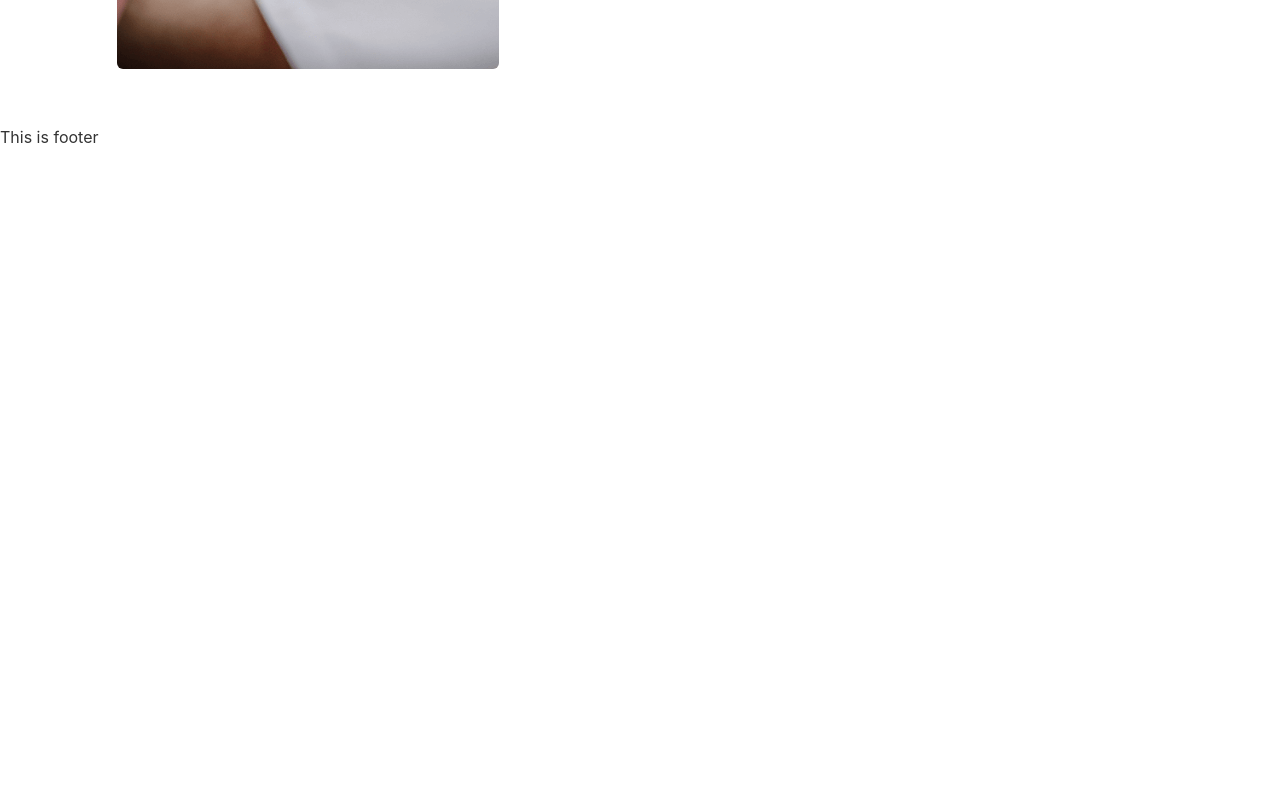
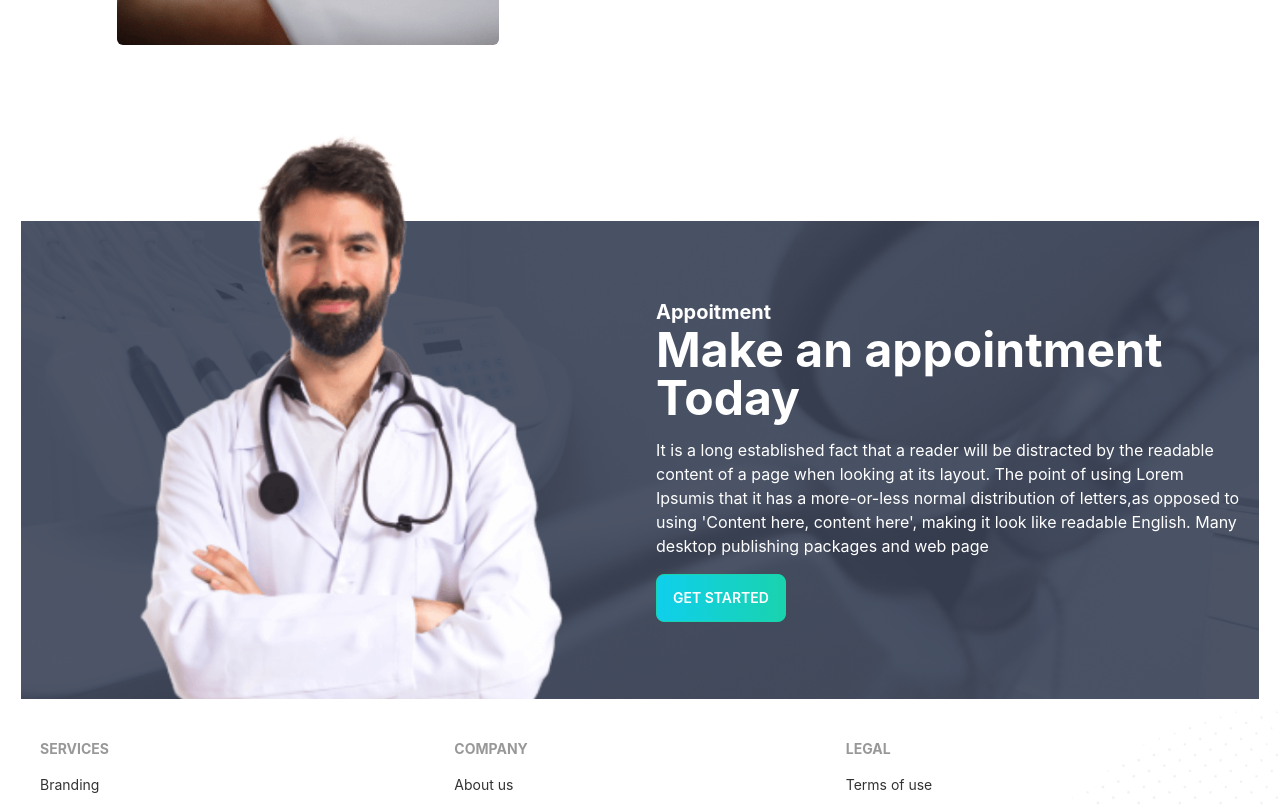
Before and after one commit to Sujoy-Kumar-Das/doctors-portal-client, a React (Create React App) app: page / in a window 1280 px wide. Shown: the part 1980-2785 px from the top of the page. Before the commit the page ends 2129 px from the top, so only its background shows below. Built offline with nearby package versions, Linux system fonts and the light colour scheme; the HTML template or start-up script is replaced by a standard one.

Commit message:
footer and appoitment section added

```diff
--- /dev/null
+++ b/src/components/buttons/PrimaryButton.js
@@ -0,0 +1,11 @@
+import React from "react";
+
+const PrimaryButton = ({children}) => {
+  return (
+    <button className="btn btn-secondary text-white bg-gradient-to-r from-primary to-secondary">
+      {children}
+    </button>
+  );
+};
+
+export default PrimaryButton;
--- a/src/pages/Home/Home/Home.js
+++ b/src/pages/Home/Home/Home.js
@@ -3,6 +3,7 @@ import Banner from "../banner/Banner";
 import UseTitle from "../../../hookes/UseTitle";
 import InfoCards from "../InfoCards/InfoCards";
 import Services from "../service/Services";
+import Appointment from "../appoitment/Appointment";
 
 
 
@@ -13,6 +14,7 @@ const Home = () => {
       <Banner></Banner>
       <InfoCards></InfoCards>
       <Services></Services>
+      <Appointment></Appointment>
     </div>
   );
 };
--- a/src/pages/Home/InfoCards/InfoCard.js
+++ b/src/pages/Home/InfoCards/InfoCard.js
@@ -3,7 +3,7 @@ import React from "react";
 const InfoCard = ({card}) => {
     const {title,description,image,bgClass} = card;
   return (
-    <div className={`card card-side shadow-xl ${bgClass} p-6 text-white`}>
+    <div className={`card lg:card-side shadow-xl ${bgClass} py-6 lg:p-6 text-white`}>
       <figure>
         <img
           src={image}
--- /dev/null
+++ b/src/pages/Home/appoitment/Appointment.js
@@ -0,0 +1,43 @@
+import React from "react";
+import doctor from "../../../assets/images/doctor-small.png";
+import appointmentBG from "../../../assets/images/appointment.png";
+import PrimaryButton from "../../../components/buttons/PrimaryButton";
+const Appointment = () => {
+  return (
+    <div className=" mt-40">
+      <div
+        className="hero  "
+        style={{
+          backgroundImage: `url(${appointmentBG})`,
+          backgroundSize: "cover",
+          backgroundPosition: "center",
+        }}
+      >
+        <div className="hero-content py-0 flex-row">
+          <img
+            src={doctor}
+            className="hidden lg:block w-1/2 rounded-lg -mt-24 "
+            alt=""
+          />
+          <div>
+            <h1 className="text-xl font-bold text-white">Appoitment</h1>
+            <h1 className="text-5xl font-bold text-white">
+              Make an appointment Today
+            </h1>
+            <p className=" py-4 text-white">
+              It is a long established fact that a reader will be distracted by
+              the readable content of a page when looking at its layout. The
+              point of using Lorem Ipsumis that it has a more-or-less normal
+              distribution of letters,as opposed to using 'Content here, content
+              here', making it look like readable English. Many desktop
+              publishing packages and web page
+            </p>
+            <PrimaryButton>Get Started</PrimaryButton>
+          </div>
+        </div>
+      </div>
+    </div>
+  );
+};
+
+export default Appointment;
--- a/src/pages/Home/banner/Banner.js
+++ b/src/pages/Home/banner/Banner.js
@@ -1,5 +1,6 @@
 import React from "react";
 import chairImg from "../../../assets/images/chair.png";
+import PrimaryButton from "../../../components/buttons/PrimaryButton";
 const Banner = () => {
   return (
     <div
@@ -23,9 +24,7 @@ const Banner = () => {
               industry. Lorem Ipsum has been the industry's standard dummy text
               ever since the
             </p>
-            <button className="btn btn-secondary text-white bg-gradient-to-r from-primary to-secondary">
-              Get Started
-            </button>
+            <PrimaryButton>Get Start</PrimaryButton>
           </div>
         </div>
       </div>
--- a/src/pages/Home/service/ServiceBanner.js
+++ b/src/pages/Home/service/ServiceBanner.js
@@ -1,5 +1,6 @@
 import React from "react";
 import serviceBannerImg from "../../../assets/images/treatment.png";
+import PrimaryButton from "../../../components/buttons/PrimaryButton";
 const ServiceBanner = () => {
   return (
     <div className="hero mt-28 ">
@@ -14,7 +15,7 @@ const ServiceBanner = () => {
           <p className="py-6">
           It is a long established fact that a reader will be distracted by the readable content of a page when looking at its layout. The point of using Lorem Ipsumis that it has a more-or-less normal distribution of letters,as opposed to using 'Content here, content here', making it look like readable English. Many desktop publishing packages and web page
           </p>
-          <button className="btn btn-primary">Get Started</button>
+          <PrimaryButton>Get Started</PrimaryButton>
         </div>
       </div>
     </div>
--- a/src/pages/Home/service/ServiceCard.js
+++ b/src/pages/Home/service/ServiceCard.js
@@ -3,7 +3,7 @@ import React from "react";
 const ServiceCard = ({service}) => {
     const {title,description,image} = service;
   return (
-    <div className="card w-96 bg-base-100 shadow-xl">
+    <div className="card  bg-base-100 shadow-xl">
       <figure className="px-10 pt-10">
         <img
           src={image}
--- a/src/pages/Home/service/Services.js
+++ b/src/pages/Home/service/Services.js
@@ -29,7 +29,7 @@ const Services = () => {
         <div className='my-10'>
             <h3 className=' text-center font-bold text-secondary text-xl'>OUR SERVICES</h3>
             <h1 className=' mt-2 text-center font-bold text-black text-3xl'>Services We Provide</h1>
-            <div className=' mt-20 grid sm:grid-col-1 md:grid-col-2 lg:grid-cols-3 gap-6'>
+            <div className=' mt-20 grid sm:grid-col-1 md:grid-col-2 lg:grid-cols-3 gap-8'>
                 {serviceData.map(service=><ServiceCard key={service.id} service={service}></ServiceCard>)}
             </div>
             <ServiceBanner></ServiceBanner>
--- a/src/pages/shared/Footer/Footer.js
+++ b/src/pages/shared/Footer/Footer.js
@@ -1,11 +1,58 @@
-import React from 'react';
-
+import React from "react";
+import { Link } from "react-router-dom";
+import footerBG from "../../../assets/images/footer.png"
 const Footer = () => {
-    return (
+  return (
+    <footer className=" p-10  " style={{backgroundImage:`url(${footerBG})`,backgroundSize:"cover"}}>
+      <div className="footer">
         <div>
-            <h1>This is footer</h1>
+          <span className="footer-title">Services</span>
+          <Link to={"/"} className="link link-hover">
+            Branding
+          </Link>
+          <Link to={"/"} className="link link-hover">
+            Design
+          </Link>
+          <Link to={"/"} className="link link-hover">
+            Marketing
+          </Link>
+          <Link to={"/"} className="link link-hover">
+            Advertisement
+          </Link>
         </div>
-    );
+        <div>
+          <span className="footer-title">Company</span>
+          <Link to={"/"} className="link link-hover">
+            About us
+          </Link>
+          <Link to={"/"} className="link link-hover">
+            Contact
+          </Link>
+          <Link to={"/"} className="link link-hover">
+            Jobs
+          </Link>
+          <Link to={"/"} className="link link-hover">
+            Press kit
+          </Link>
+        </div>
+        <div>
+          <span className="footer-title">Legal</span>
+          <Link to={"/"} className="link link-hover">
+            Terms of use
+          </Link>
+          <Link to={"/"} className="link link-hover">
+            Privacy policy
+          </Link>
+          <Link to={"/"} className="link link-hover">
+            Cookie policy
+          </Link>
+        </div>
+      </div>
+      <div className=" text-center mt-24">
+        <p>Copyright © 2023 - All right reserved by ACME Industries Ltd</p>
+      </div>
+    </footer>
+  );
 };
 
 export default Footer;
```
